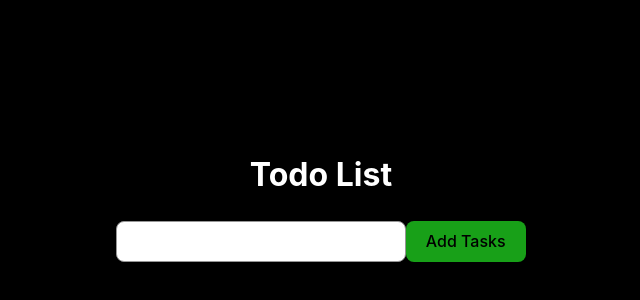
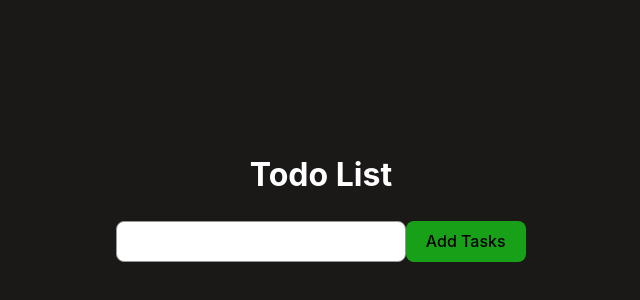
Before and after one commit to Prajwal-45/to-do-app, a React (Vite) app: page / in a window 1280 px wide. Shown: the part 196-496 px from the top of the page, without its empty margins (319-959 px from the left). Built offline with nearby package versions, Linux system fonts and the light colour scheme.

Commit message:
Added css to app

```diff
--- a/src/index.css
+++ b/src/index.css
@@ -7,7 +7,7 @@
   display: flex;
   justify-content: center;
   align-items: center;
-  background-color: black;
+  background-color: rgb(27, 24, 24);
   color: white;
 }
 
```
